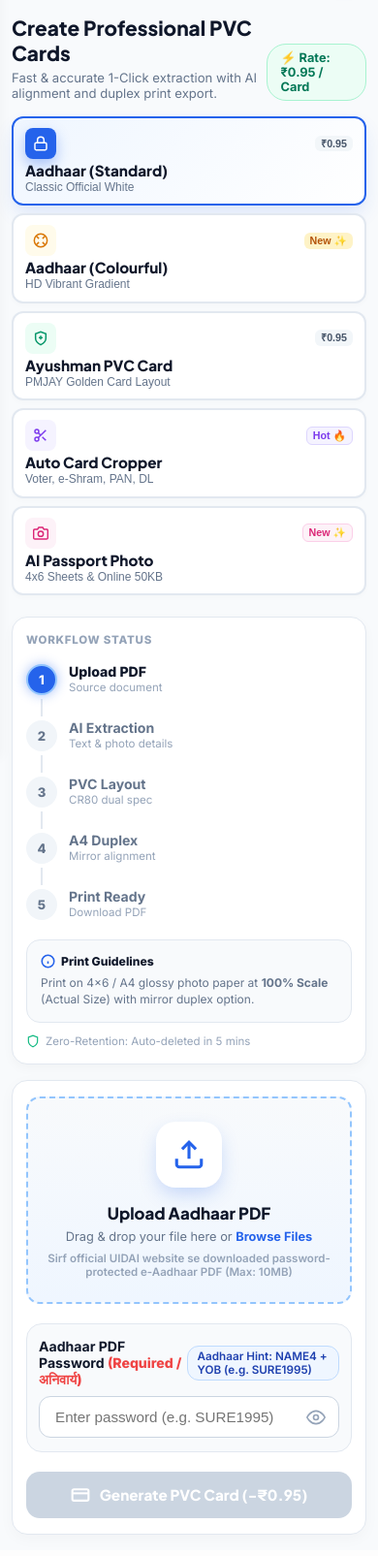
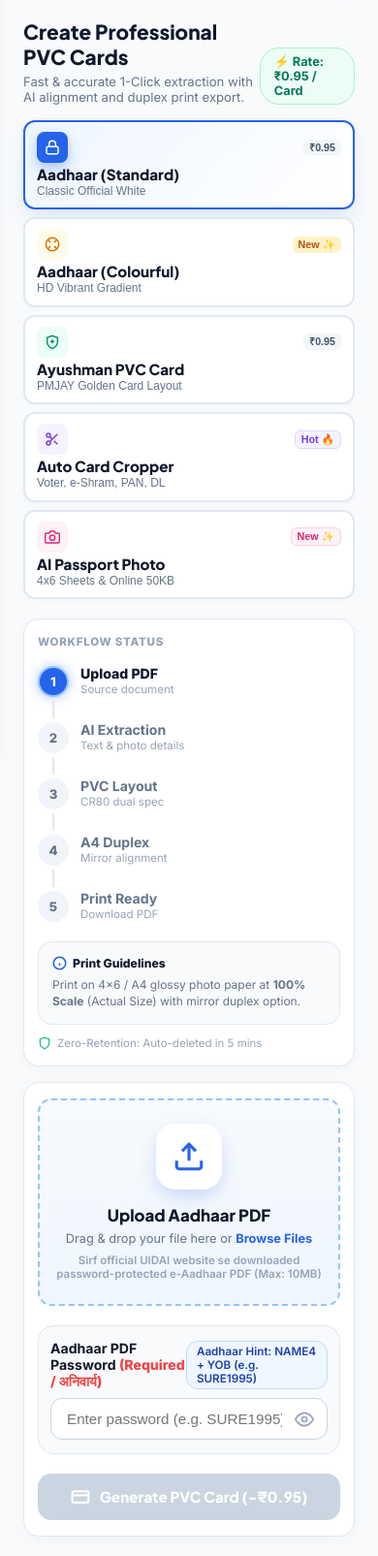
Before and after one commit to rapidpvccard-max/pvc-card-pro, a FastAPI app: template templates/index.html in a window 390 px wide. Shown: the part 62-1667 px from the top of the page at 97% size. Before the commit the page ends 1645 px from the top, so only its background shows below. Run offline with FastAPI, Linux system fonts and the light colour scheme; the template is opened without the code that fills it, so the values that code supplies are empty; some libraries are stand-ins or nearby versions.

Commit message:
fix(ui): responsive full-width fit on 100% windows scale without clipping or horizontal overflow

```diff
--- a/templates/index.html
+++ b/templates/index.html
@@ -10,21 +10,33 @@
        LUXURY CARD GENERATOR WORKSPACE STYLES
        ========================================================= */
 
+    /* Ensure parent page-container has optimal breathing room & max-width */
+    .page-container {
+        max-width: 1440px !important;
+        width: 100% !important;
+        padding: 20px 24px !important;
+        box-sizing: border-box !important;
+        min-width: 0 !important;
+    }
+
     /* Document Type Selector Tabs */
     .doc-type-selector-bar {
         display: grid;
         grid-template-columns: repeat(5, minmax(0, 1fr));
-        gap: 10px;
-        margin-bottom: 22px;
+        gap: 8px;
+        margin-bottom: 20px;
         align-items: stretch;
+        width: 100%;
+        max-width: 100%;
+        box-sizing: border-box;
     }
 
     .doc-type-btn {
         min-width: 0;
         background: #ffffff;
         border: 2px solid #e2e8f0;
-        border-radius: 14px;
-        padding: 9px 11px;
+        border-radius: 13px;
+        padding: 8px 10px;
         display: flex;
         flex-direction: column;
         justify-content: space-between;
@@ -33,8 +45,9 @@
         text-align: left;
         position: relative;
         box-shadow: 0 2px 6px rgba(0,0,0,0.02);
-        height: 78px;
+        height: 74px;
         box-sizing: border-box;
+        overflow: hidden;
     }
 
     .doc-type-btn:hover {
@@ -430,18 +449,28 @@
     /* Generator Layout Grid */
     .generator-workspace-grid {
         display: grid;
-        grid-template-columns: 260px 1fr;
-        gap: 24px;
+        grid-template-columns: 240px minmax(0, 1fr);
+        gap: 20px;
         align-items: flex-start;
+        width: 100%;
+        max-width: 100%;
+        box-sizing: border-box;
+    }
+
+    .generator-workspace-grid > div {
+        min-width: 0;
+        max-width: 100%;
+        box-sizing: border-box;
     }
 
     /* Left Sidebar Workflow Card */
     .workflow-card {
         background: #ffffff;
         border: 1px solid #e2e8f0;
-        border-radius: 20px;
-        padding: 22px;
+        border-radius: 18px;
+        padding: 18px 16px;
         box-shadow: 0 4px 12px rgba(0, 0, 0, 0.03);
+        box-sizing: border-box;
     }
 
     .workflow-header {
@@ -544,9 +573,12 @@
     .main-workspace-card {
         background: #ffffff;
         border: 1px solid #e2e8f0;
-        border-radius: 24px;
-        padding: 32px;
+        border-radius: 22px;
+        padding: 24px;
         box-shadow: 0 4px 16px rgba(0, 0, 0, 0.03);
+        min-width: 0;
+        max-width: 100%;
+        box-sizing: border-box;
     }
 
     /* Modern Drag & Drop Zone */
@@ -863,25 +895,25 @@
         border-color: #94a3b8;
     }
 
-    /* Responsive Mobile CSS */
-    @media (max-width: 900px) {
+    /* Responsive Breakpoints */
+    @media (max-width: 980px) {
         .generator-workspace-grid {
             grid-template-columns: 1fr;
             gap: 16px;
         }
     }
 
-    @media (max-width: 1100px) {
+    @media (max-width: 1200px) {
         .doc-type-selector-bar {
-            grid-template-columns: repeat(3, 1fr);
-            gap: 10px;
-        }
-    }
-
-    @media (max-width: 800px) {
+            grid-template-columns: repeat(3, minmax(0, 1fr));
+            gap: 8px;
+        }
+    }
+
+    @media (max-width: 820px) {
         .doc-type-selector-bar {
-            grid-template-columns: repeat(2, 1fr);
-            gap: 10px;
+            grid-template-columns: repeat(2, minmax(0, 1fr));
+            gap: 8px;
         }
     }
 
```
Also changed, not shown: other parts of templates/index.html (+23 -17 lines).
